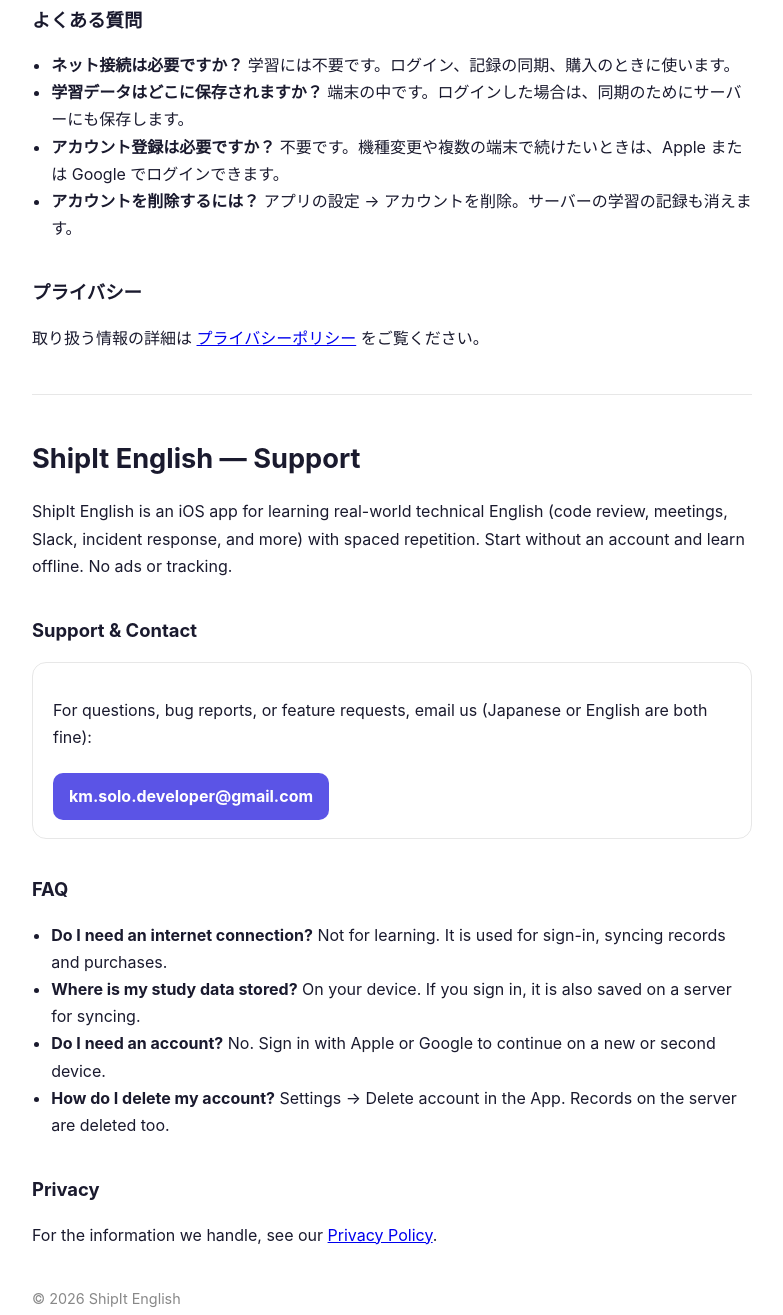
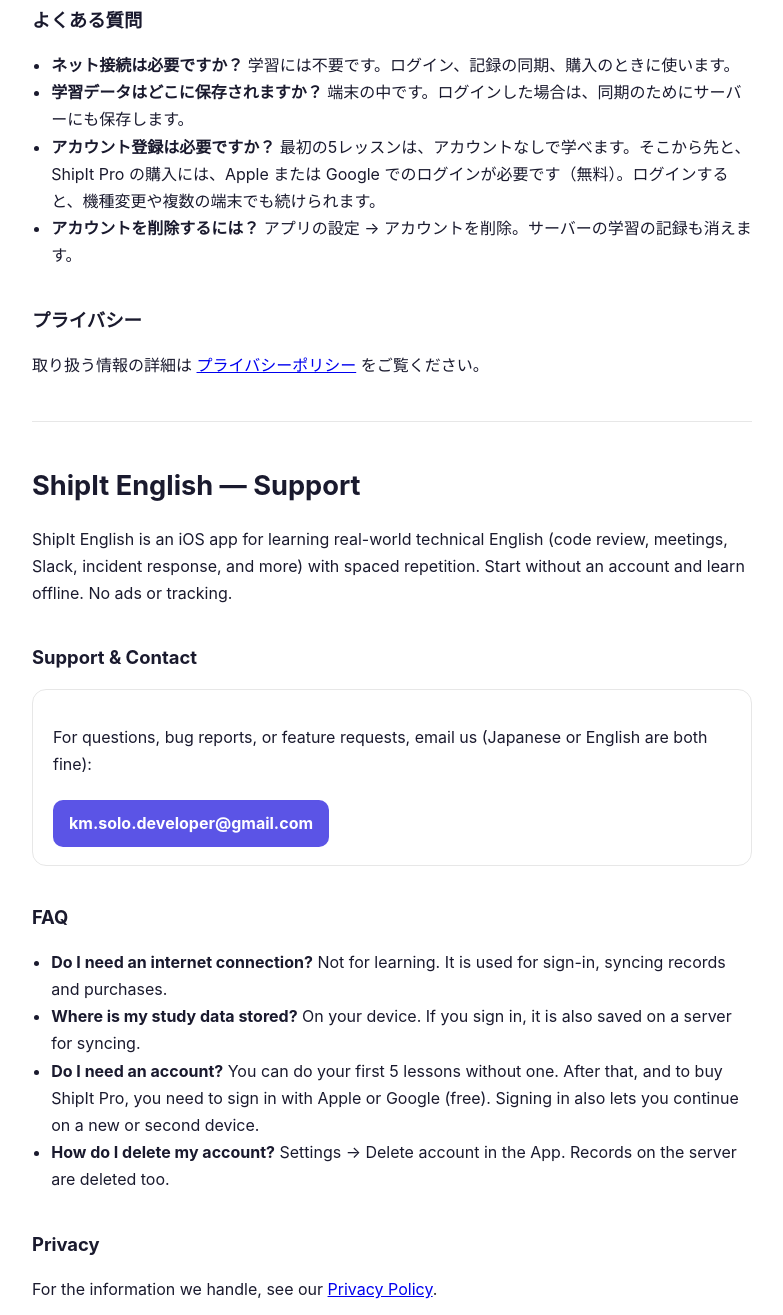
Before and after one commit to murakami-kaito-dev/shipit-english, a plain HTML site: page index.html in a window 1280 px wide. Shown: the part 560-1875 px from the top of the page, without its empty margins (248-1031 px from the left). Drawn offline with Linux system fonts and the light colour scheme.

Commit message:
サポート: アカウントが必要になる場面を更新（最初の5レッスンはアカウントなし・その先と Pro の購入はログイン）

```diff
--- a/index.html
+++ b/index.html
@@ -48,7 +48,7 @@
 <ul>
   <li><strong>ネット接続は必要ですか？</strong> 学習には不要です。ログイン、記録の同期、購入のときに使います。</li>
   <li><strong>学習データはどこに保存されますか？</strong> 端末の中です。ログインした場合は、同期のためにサーバーにも保存します。</li>
-  <li><strong>アカウント登録は必要ですか？</strong> 不要です。機種変更や複数の端末で続けたいときは、Apple または Google でログインできます。</li>
+  <li><strong>アカウント登録は必要ですか？</strong> 最初の5レッスンは、アカウントなしで学べます。そこから先と、ShipIt Pro の購入には、Apple または Google でのログインが必要です（無料）。ログインすると、機種変更や複数の端末でも続けられます。</li>
   <li><strong>アカウントを削除するには？</strong> アプリの設定 → アカウントを削除。サーバーの学習の記録も消えます。</li>
 </ul>
 
@@ -71,7 +71,7 @@
 <ul>
   <li><strong>Do I need an internet connection?</strong> Not for learning. It is used for sign-in, syncing records and purchases.</li>
   <li><strong>Where is my study data stored?</strong> On your device. If you sign in, it is also saved on a server for syncing.</li>
-  <li><strong>Do I need an account?</strong> No. Sign in with Apple or Google to continue on a new or second device.</li>
+  <li><strong>Do I need an account?</strong> You can do your first 5 lessons without one. After that, and to buy ShipIt Pro, you need to sign in with Apple or Google (free). Signing in also lets you continue on a new or second device.</li>
   <li><strong>How do I delete my account?</strong> Settings → Delete account in the App. Records on the server are deleted too.</li>
 </ul>
 
```
